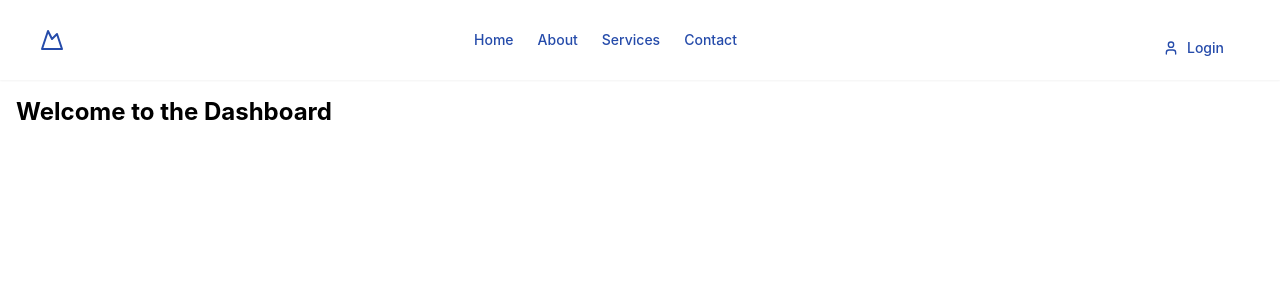
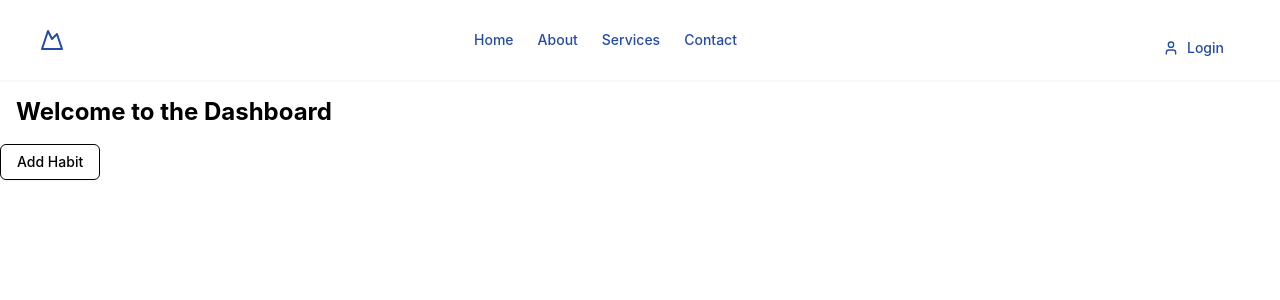
Before and after one commit to alexabainza/habit-tracker-frontend, a React (Vite) app: page /dashboard in a window 1280 px wide. Shown: the top 300 px of the page. Built offline with nearby package versions, Linux system fonts and the light colour scheme.

Commit message:
feature: integrated create habit backend to frontend

```diff
--- a/package.json
+++ b/package.json
@@ -12,6 +12,7 @@
   "dependencies": {
     "@hookform/resolvers": "^3.9.1",
     "@radix-ui/react-avatar": "^1.1.1",
+    "@radix-ui/react-dialog": "^1.1.2",
     "@radix-ui/react-dropdown-menu": "^2.1.2",
     "@radix-ui/react-label": "^2.1.0",
     "@radix-ui/react-navigation-menu": "^1.2.1",
--- /dev/null
+++ b/src/components/ui/dialog.tsx
@@ -0,0 +1,120 @@
+import * as React from "react"
+import * as DialogPrimitive from "@radix-ui/react-dialog"
+import { X } from "lucide-react"
+
+import { cn } from "@/lib/utils"
+
+const Dialog = DialogPrimitive.Root
+
+const DialogTrigger = DialogPrimitive.Trigger
+
+const DialogPortal = DialogPrimitive.Portal
+
+const DialogClose = DialogPrimitive.Close
+
+const DialogOverlay = React.forwardRef<
+  React.ElementRef<typeof DialogPrimitive.Overlay>,
+  React.ComponentPropsWithoutRef<typeof DialogPrimitive.Overlay>
+>(({ className, ...props }, ref) => (
+  <DialogPrimitive.Overlay
+    ref={ref}
+    className={cn(
+      "fixed inset-0 z-50 bg-black/80  data-[state=open]:animate-in data-[state=closed]:animate-out data-[state=closed]:fade-out-0 data-[state=open]:fade-in-0",
+      className
+    )}
+    {...props}
+  />
+))
+DialogOverlay.displayName = DialogPrimitive.Overlay.displayName
+
+const DialogContent = React.forwardRef<
+  React.ElementRef<typeof DialogPrimitive.Content>,
+  React.ComponentPropsWithoutRef<typeof DialogPrimitive.Content>
+>(({ className, children, ...props }, ref) => (
+  <DialogPortal>
+    <DialogOverlay />
+    <DialogPrimitive.Content
+      ref={ref}
+      className={cn(
+        "fixed left-[50%] top-[50%] z-50 grid w-full max-w-lg translate-x-[-50%] translate-y-[-50%] gap-4 border bg-background p-6 shadow-lg duration-200 data-[state=open]:animate-in data-[state=closed]:animate-out data-[state=closed]:fade-out-0 data-[state=open]:fade-in-0 data-[state=closed]:zoom-out-95 data-[state=open]:zoom-in-95 data-[state=closed]:slide-out-to-left-1/2 data-[state=closed]:slide-out-to-top-[48%] data-[state=open]:slide-in-from-left-1/2 data-[state=open]:slide-in-from-top-[48%] sm:rounded-lg",
+        className
+      )}
+      {...props}
+    >
+      {children}
+      <DialogPrimitive.Close className="absolute right-4 top-4 rounded-sm opacity-70 ring-offset-background transition-opacity hover:opacity-100 focus:outline-none focus:ring-2 focus:ring-ring focus:ring-offset-2 disabled:pointer-events-none data-[state=open]:bg-accent data-[state=open]:text-muted-foreground">
+        <X className="h-4 w-4" />
+        <span className="sr-only">Close</span>
+      </DialogPrimitive.Close>
+    </DialogPrimitive.Content>
+  </DialogPortal>
+))
+DialogContent.displayName = DialogPrimitive.Content.displayName
+
+const DialogHeader = ({
+  className,
+  ...props
+}: React.HTMLAttributes<HTMLDivElement>) => (
+  <div
+    className={cn(
+      "flex flex-col space-y-1.5 text-center sm:text-left",
+      className
+    )}
+    {...props}
+  />
+)
+DialogHeader.displayName = "DialogHeader"
+
+const DialogFooter = ({
+  className,
+  ...props
+}: React.HTMLAttributes<HTMLDivElement>) => (
+  <div
+    className={cn(
+      "flex flex-col-reverse sm:flex-row sm:justify-end sm:space-x-2",
+      className
+    )}
+    {...props}
+  />
+)
+DialogFooter.displayName = "DialogFooter"
+
+const DialogTitle = React.forwardRef<
+  React.ElementRef<typeof DialogPrimitive.Title>,
+  React.ComponentPropsWithoutRef<typeof DialogPrimitive.Title>
+>(({ className, ...props }, ref) => (
+  <DialogPrimitive.Title
+    ref={ref}
+    className={cn(
+      "text-lg font-semibold leading-none tracking-tight",
+      className
+    )}
+    {...props}
+  />
+))
+DialogTitle.displayName = DialogPrimitive.Title.displayName
+
+const DialogDescription = React.forwardRef<
+  React.ElementRef<typeof DialogPrimitive.Description>,
+  React.ComponentPropsWithoutRef<typeof DialogPrimitive.Description>
+>(({ className, ...props }, ref) => (
+  <DialogPrimitive.Description
+    ref={ref}
+    className={cn("text-sm text-muted-foreground", className)}
+    {...props}
+  />
+))
+DialogDescription.displayName = DialogPrimitive.Description.displayName
+
+export {
+  Dialog,
+  DialogPortal,
+  DialogOverlay,
+  DialogTrigger,
+  DialogClose,
+  DialogContent,
+  DialogHeader,
+  DialogFooter,
+  DialogTitle,
+  DialogDescription,
+}
--- a/src/pages/habits/Dashboard.tsx
+++ b/src/pages/habits/Dashboard.tsx
@@ -1,18 +1,146 @@
 import { RootState } from "@/redux/store";
-import React from "react";
+import React, { useState } from "react";
 import { useSelector } from "react-redux";
+import {
+  Dialog,
+  DialogContent,
+  DialogDescription,
+  DialogHeader,
+  DialogTitle,
+  DialogTrigger,
+} from "@/components/ui/dialog";
+import { Button } from "@/components/ui/button";
+import { Input } from "@/components/ui/input";
+import { useForm } from "react-hook-form";
+import { joiResolver } from "@hookform/resolvers/joi";
+import { habitSchema } from "@/utils/schemas";
+import {
+  Form,
+  FormControl,
+  FormField,
+  FormItem,
+  FormLabel,
+  FormMessage,
+} from "@/components/ui/form";
 
 const Dashboard: React.FC = () => {
   const { currentUser } = useSelector((state: RootState) => state.user);
-  console.log(currentUser);
+  const [isDialogOpen, setIsDialogOpen] = useState(false); // Control dialog open/close
+
+  const form = useForm({
+    resolver: joiResolver(habitSchema),
+    defaultValues: {
+      name: "",
+      goal: 0,
+    },
+    mode: "onSubmit",
+  });
+
+  const handleSubmit = async () => {
+    console.log(form.getValues());
+    try {
+      if (currentUser) {
+      }
+      setLoading(true);
+      const res = await fetch("/api/habits/", {
+        method: "POST",
+        headers: {
+          "Content-Type": "application/json",
+        },
+        body: JSON.stringify({
+          ...form.getValues(),
+          userRef: currentUser._id,
+        }),
+      });
+      const data = await res.json();
+      if (data.success === false) {
+        alert("Habit already exists");
+
+        console.log(data.message);
+      } else {
+        alert("Habit addde successfully");
+        setIsDialogOpen(false);
+        form.reset();
+      }
+    } catch (error) {
+      console.log(error.message);
+    }
+  };
 
   return (
-    <div className="flex h-screen">
+    <div>
       <div className="flex-1 flex flex-col">
         <main className="p-4">
           <h1 className="text-2xl font-bold">Welcome to the Dashboard</h1>
         </main>
       </div>
+      <Dialog open={isDialogOpen} onOpenChange={setIsDialogOpen}>
+        <DialogTrigger asChild>
+          <Button variant="outline" onClick={() => setIsDialogOpen(true)}>
+            Add Habit
+          </Button>
+        </DialogTrigger>
+        <DialogContent className="sm:max-w-[425px] bg-slate-50">
+          <DialogHeader>
+            <DialogTitle>Add habit</DialogTitle>
+          </DialogHeader>
+          <DialogDescription>
+            Enter the details for your new habit.
+          </DialogDescription>
+          <Form {...form}>
+            <form
+              onSubmit={form.handleSubmit(handleSubmit)}
+              className="space-y-6"
+            >
+              <FormField
+                control={form.control}
+                name="name"
+                render={({ field }) => (
+                  <FormItem className="flex flex-col gap-0">
+                    <FormLabel className="font-medium text-xs">
+                      Habit name
+                    </FormLabel>
+                    <FormControl>
+                      <Input
+                        placeholder="shadcn"
+                        {...field}
+                        className="border-[#6490BC] rounded-md placeholder-gray-200" // Add your desired placeholder color here
+                      />
+                    </FormControl>
+                    <FormMessage className="text-xs text-red-400" />
+                  </FormItem>
+                )}
+              />
+              <FormField
+                control={form.control}
+                name="goal"
+                render={({ field }) => (
+                  <FormItem className="flex flex-col gap-0">
+                    <FormLabel className="font-medium text-xs">
+                      Frequency
+                    </FormLabel>
+                    <FormControl>
+                      <Input
+                        type="number"
+                        placeholder="shadcn"
+                        {...field}
+                        className="border-[#6490BC] rounded-md placeholder-gray-200" // Add your desired placeholder color here
+                      />
+                    </FormControl>
+                    <FormMessage className="text-xs text-red-400" />
+                  </FormItem>
+                )}
+              />
+              <Button
+                className="hover:bg-[var(--color-primary)] hover:text-white"
+                type="submit"
+              >
+                Add habit
+              </Button>
+            </form>
+          </Form>
+        </DialogContent>
+      </Dialog>
     </div>
   );
 };
--- a/src/redux/user/userSlice.ts
+++ b/src/redux/user/userSlice.ts
@@ -58,6 +58,8 @@
         state.currentUser = null;
         state.loading = false;
     },
+    resetState: () => initialState,
+
 }})
 
 export const { signInStart, signInSuccess, signInFailure, updateUserStart, updateUserSuccess, updateUserFailure, deleteUserStart, deleteUserFailure, deleteUserSuccess, signOutUserFailure, signOutUserStart, signOutUserSuccess} = userSlice.actions
```
Also changed, not shown: 1 other file (tests, documents, lock files or other folders).
